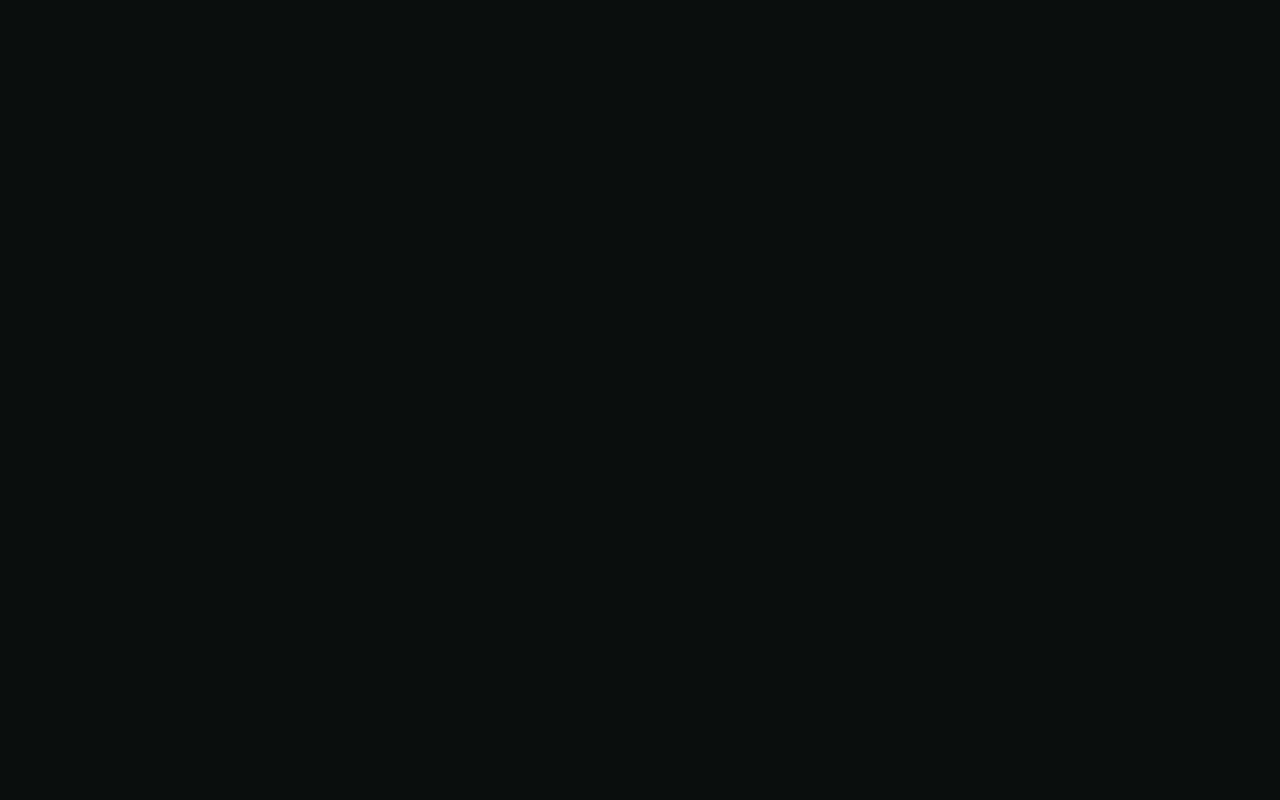
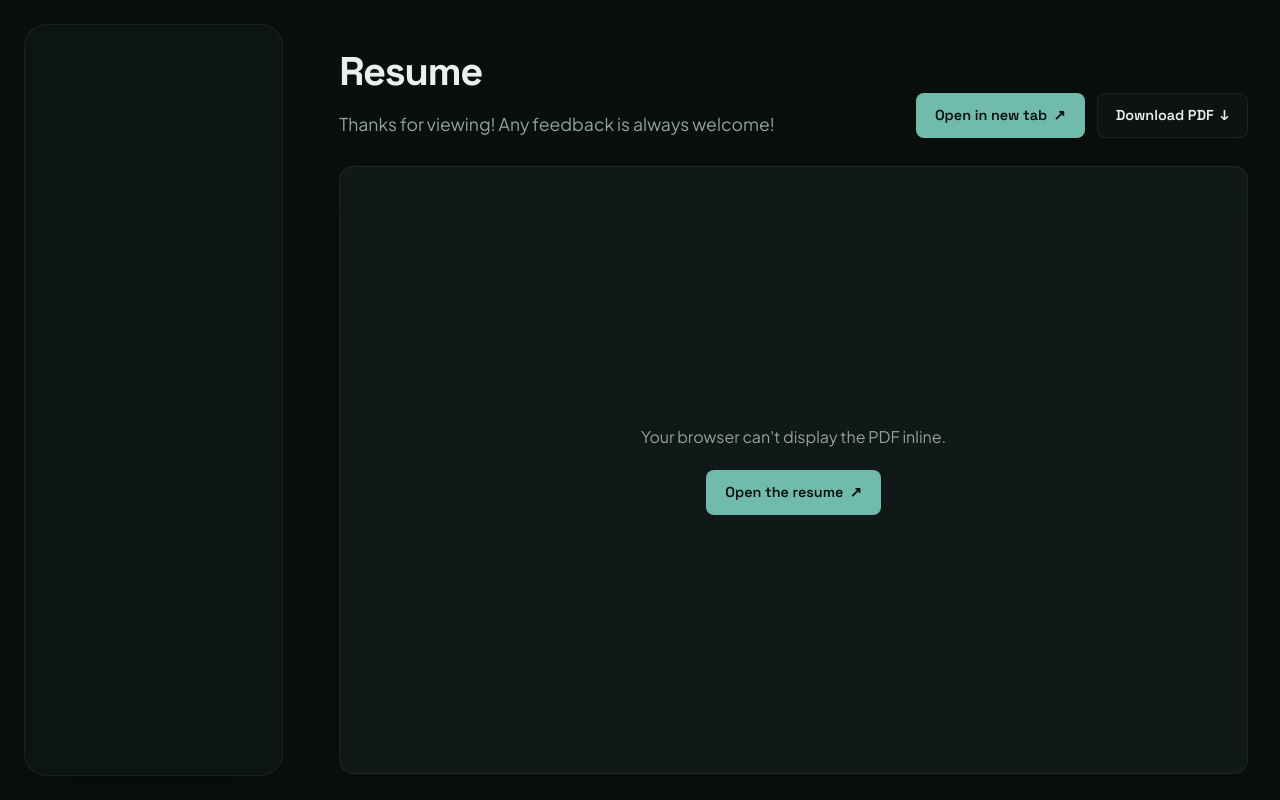
Before and after one commit to hamiltonnBC/portfolio-project, a React (Create React App) app: page /resume in a window 1280 px wide. Before the commit this address had no page. Built offline with nearby package versions, Linux system fonts and the light colour scheme.

Commit message:
added resume route

```diff
--- a/src/components/Layout.js
+++ b/src/components/Layout.js
@@ -27,9 +27,6 @@ import styles from './Layout.module.css';
 // Components Imports
 import MobileHeader from './header/header_component';
 import Footer from './footer/footer_component';
-
-// Environment Variables and Constants
-const resumePDF = process.env.PUBLIC_URL + '/HamiltonNicholasResume.pdf';
 
 /**
  * Main Layout Component
@@ -161,9 +158,9 @@ const Layout = () => {
                 {/* <NavLink to="/contact" className={({ isActive }) => isActive ? styles.activeNavLink : ''}>
                   Contact
                 </NavLink> */}
-                <a href={resumePDF} target="_blank" rel="noopener noreferrer" className={styles.resumeBtn}>
+                <NavLink to="/resume" className={styles.resumeBtn}>
                   Resume
-                </a>
+                </NavLink>
               </nav>
 
               {/* Social Media Section */}
--- a/src/components/header/header_component.js
+++ b/src/components/header/header_component.js
@@ -8,8 +8,6 @@
 import React, { useEffect } from 'react';
 import { NavLink, useLocation } from 'react-router-dom';
 import styles from './header_styles.module.css';
-
-const resumePDF = process.env.PUBLIC_URL + '/HamiltonNicholasResume.pdf';
 
 const MobileHeader = ({ theme, setTheme, isOpen, setIsOpen }) => {
   const location = useLocation();
@@ -84,9 +82,12 @@ const MobileHeader = ({ theme, setTheme, isOpen, setIsOpen }) => {
           >
             Contact
           </NavLink> */}
-          <a href={resumePDF} target="_blank" rel="noopener noreferrer">
+          <NavLink
+            to="/resume"
+            className={({ isActive }) => (isActive ? styles.activeLink : '')}
+          >
             Resume
-          </a>
+          </NavLink>
         </nav>
 
         {/* Theme Selectors inside Mobile Menu — temporarily hidden, keep for future use */}
--- /dev/null
+++ b/src/pages/resume/ResumePage.module.css
@@ -0,0 +1,153 @@
+/* Resume Page */
+.resumePage {
+  display: flex;
+  flex-direction: column;
+  gap: 1.75rem;
+  padding: 0 0 2rem 0;
+  animation: fadeIn 0.8s cubic-bezier(0.32, 0.72, 0, 1);
+  min-height: 0;
+}
+
+.pageHeader {
+  display: flex;
+  justify-content: space-between;
+  align-items: flex-end;
+  gap: 1.5rem;
+  flex-wrap: wrap;
+}
+
+.resumePage h1 {
+  font-family: var(--font-title);
+  font-size: 2.5rem;
+  font-weight: 700;
+  letter-spacing: -0.035em;
+  color: var(--text-main);
+  margin: 0;
+}
+
+.subtitle {
+  font-size: 1.1rem;
+  color: var(--text-muted);
+  margin: 0.35rem 0 0 0;
+}
+
+/* Action buttons */
+.actions {
+  display: flex;
+  gap: 0.75rem;
+  flex-wrap: wrap;
+}
+
+.actionBtn {
+  display: inline-flex;
+  align-items: center;
+  gap: 0.4rem;
+  font-family: var(--font-title);
+  font-size: 0.9rem;
+  font-weight: 600;
+  padding: 10px 18px;
+  border-radius: var(--border-radius-sm);
+  border: 1px solid var(--border-color);
+  background: rgba(255, 255, 255, 0.02);
+  color: var(--text-main);
+  transition: var(--transition-smooth);
+}
+
+.actionBtn:hover {
+  border-color: var(--border-color-hover);
+  background: rgba(255, 255, 255, 0.05);
+  transform: translateY(-2px);
+}
+
+.actionBtn:active {
+  transform: translateY(0) scale(0.98);
+}
+
+.primaryBtn {
+  background: var(--accent-primary);
+  border-color: transparent;
+  color: var(--text-inverse);
+}
+
+.primaryBtn:hover {
+  filter: brightness(1.06);
+  background: var(--accent-primary);
+  box-shadow: var(--shadow-md);
+}
+
+/* PDF viewer frame */
+.viewerFrame {
+  border: 1px solid var(--border-color);
+  border-radius: var(--border-radius-md);
+  overflow: hidden;
+  background: var(--bg-raised);
+  box-shadow: var(--shadow-md);
+  height: calc(100dvh - 12rem);
+  min-height: 520px;
+}
+
+.viewer {
+  width: 100%;
+  height: 100%;
+  border: none;
+  display: block;
+}
+
+/* Fallback shown when the browser can't render the PDF inline */
+.fallback {
+  display: flex;
+  flex-direction: column;
+  align-items: center;
+  justify-content: center;
+  gap: 1.25rem;
+  height: 100%;
+  padding: 2rem;
+  text-align: center;
+}
+
+.fallback p {
+  color: var(--text-muted);
+  font-size: 1rem;
+  margin: 0;
+}
+
+@keyframes fadeIn {
+  from {
+    opacity: 0;
+    transform: translateY(16px);
+  }
+  to {
+    opacity: 1;
+    transform: translateY(0);
+  }
+}
+
+@media (max-width: 768px) {
+  .resumePage h1 {
+    font-size: 2.2rem;
+  }
+
+  .pageHeader {
+    align-items: flex-start;
+  }
+
+  .actions {
+    width: 100%;
+  }
+
+  .actionBtn {
+    flex: 1;
+    justify-content: center;
+  }
+
+  .viewerFrame {
+    height: auto;
+    min-height: 0;
+  }
+
+  /* On phones, inline PDF embedding is unreliable — show a compact fallback
+     height so the "open" action inside the object is reachable. */
+  .viewer {
+    height: 70vh;
+  }
+}
--- /dev/null
+++ b/src/pages/resume/resume_page.js
@@ -0,0 +1,74 @@
+/*************************************************
+ * Filename: resume_page.js
+ *
+ * Purpose: Resume page that renders an embedded view of the resume PDF, with
+ * fallbacks to open the file in a new tab or download it (mobile browsers often
+ * cannot render embedded PDFs inline).
+ *
+ * Connected Files:
+ * - ResumePage.module.css: Styling for this component
+ * - public/HamiltonNicholasResume.pdf: The embedded document
+ * - Layout.js / header_component.js: Navigation entries linking here
+ *************************************************/
+
+import React from 'react';
+import styles from './ResumePage.module.css';
+
+const resumePDF = process.env.PUBLIC_URL + '/HamiltonNicholasResume.pdf';
+
+const ResumePage = () => {
+  return (
+    <div className={styles.resumePage}>
+      <div className={styles.pageHeader}>
+        <div>
+          <h1>Resume</h1>
+          <p className={styles.subtitle}>
+            Thanks for viewing! Any feedback is always welcome!
+          </p>
+        </div>
+
+        <div className={styles.actions}>
+          <a
+            href={resumePDF}
+            target="_blank"
+            rel="noopener noreferrer"
+            className={`${styles.actionBtn} ${styles.primaryBtn}`}
+          >
+            Open in new tab <span aria-hidden="true">↗</span>
+          </a>
+          <a
+            href={resumePDF}
+            download="Nicholas_Hamilton_Resume.pdf"
+            className={styles.actionBtn}
+          >
+            Download PDF <span aria-hidden="true">↓</span>
+          </a>
+        </div>
+      </div>
+
+      {/* Embedded PDF viewer with graceful fallback */}
+      <div className={styles.viewerFrame}>
+        <object
+          data={resumePDF}
+          type="application/pdf"
+          className={styles.viewer}
+          aria-label="Nicholas Hamilton resume PDF"
+        >
+          <div className={styles.fallback}>
+            <p>Your browser can't display the PDF inline.</p>
+            <a
+              href={resumePDF}
+              target="_blank"
+              rel="noopener noreferrer"
+              className={`${styles.actionBtn} ${styles.primaryBtn}`}
+            >
+              Open the resume <span aria-hidden="true">↗</span>
+            </a>
+          </div>
+        </object>
+      </div>
+    </div>
+  );
+};
+
+export default ResumePage;
--- a/src/router.js
+++ b/src/router.js
@@ -29,6 +29,7 @@ import HomePage from './pages/home/home_page';
 import ProjectsPage from './pages/projects/projects_page';
 import AboutPage from './pages/about/about_page';
 import CertificationsPage from './pages/certifications/certifications_page';
+import ResumePage from './pages/resume/resume_page';
 // import ContactForm from './components/contact_form/contact_form_component';
 
 /**
@@ -63,6 +64,9 @@ function AppRouter() {
                 {/* Certifications Page */}
                 <Route path="certifications" element={<CertificationsPage />} />
 
+                {/* Resume Page */}
+                <Route path="resume" element={<ResumePage />} />
+
                 {/* Contact Page */}
                 {/* <Route path="contact" element={<ContactForm />} /> */}
             </Route>
```
